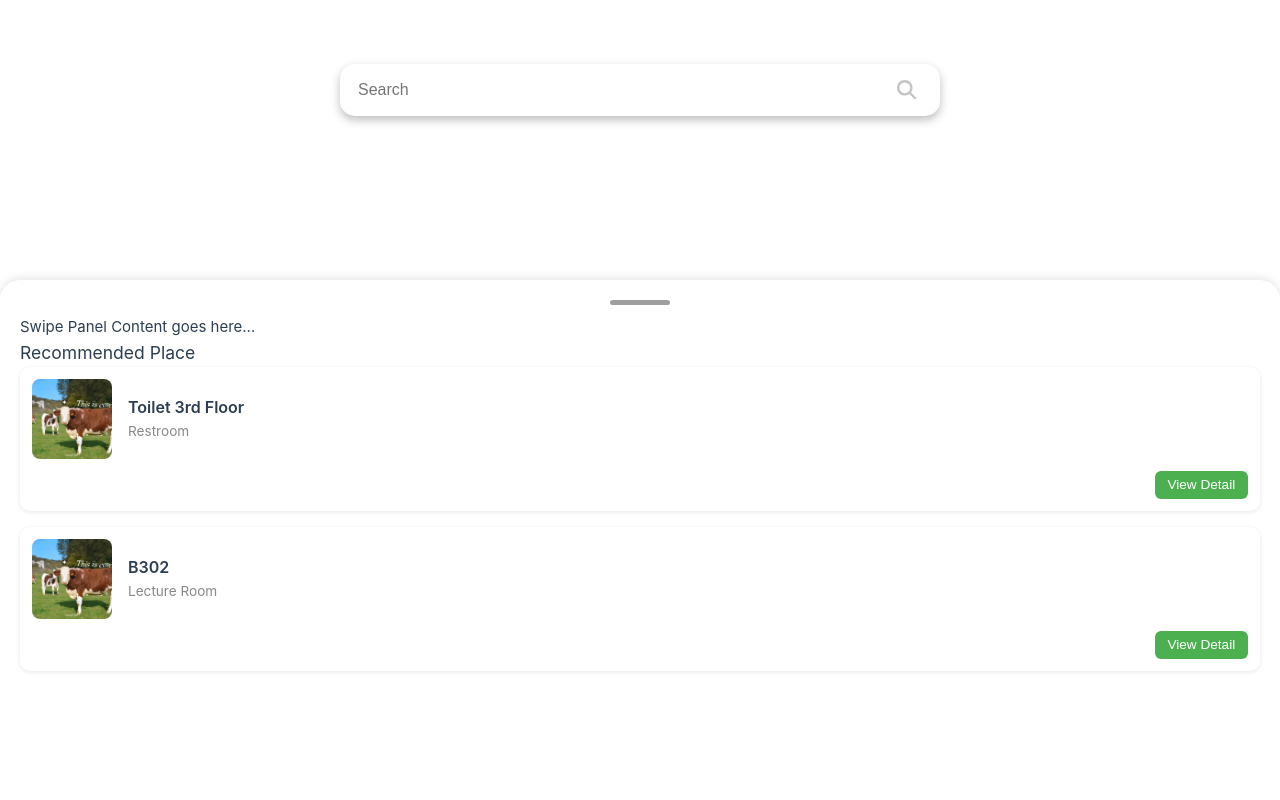
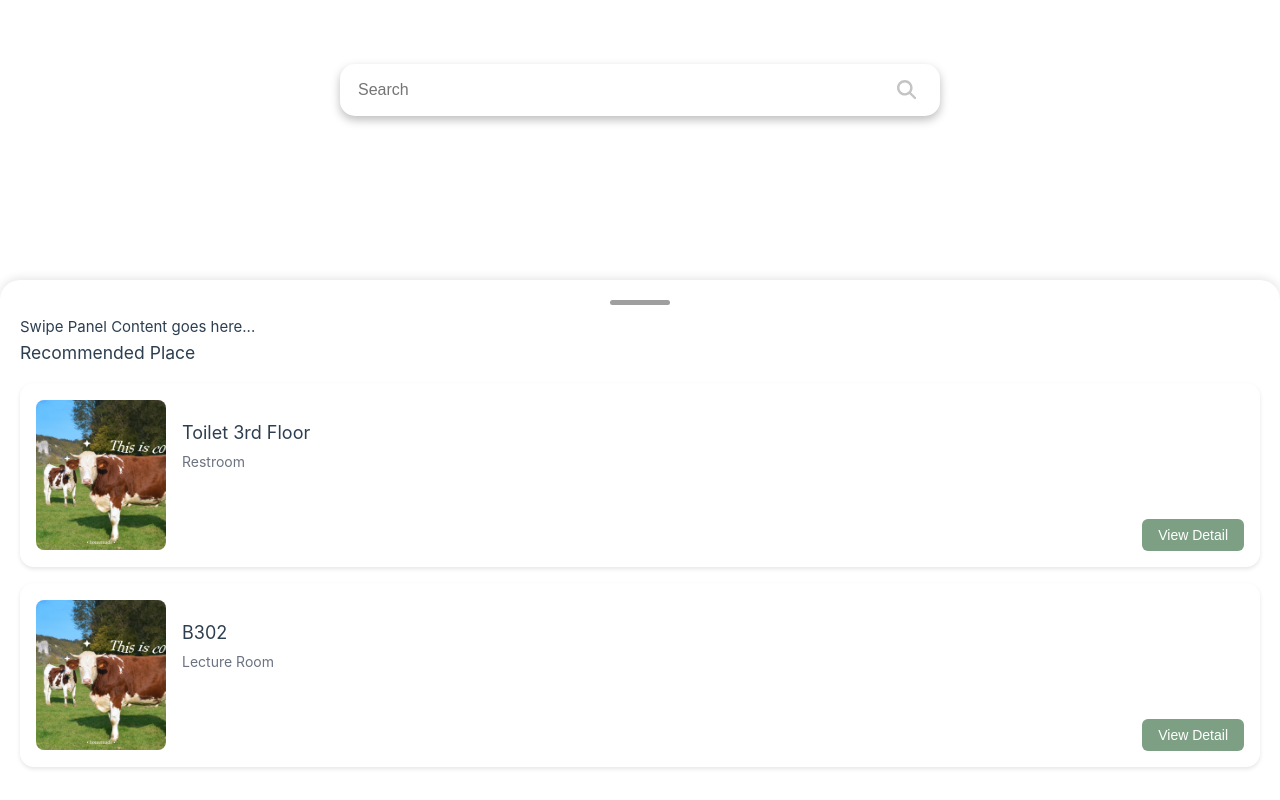
Before and after one commit to techatha/InGuide-Frontend, a Vue app: page / in a window 1280 px wide. Built offline with nearby package versions, Linux system fonts and the light colour scheme; the HTML template or start-up script is replaced by a standard one.

Commit message:
style POI card with mock data

```diff
--- a/src/components/MenuPanel.vue
+++ b/src/components/MenuPanel.vue
@@ -9,14 +9,16 @@
     <div class="drag-bar"></div>
     <div class="expandable-content" v-if="isExpanded">
       <p>Swipe Panel Content goes here...</p>
-      <div class="panel-section">
-        <h3 class="panel-title">Recommended Place</h3>
+      <div class="panel-content">
+        <div class="">
+          <h3 class="panel-title">Recommended Place</h3>
           <PoiCard
           v-for="poi in recommendedPOIs"
           :key="poi.id"
           :poi="poi"
           @view-detail="handleViewDetail"
           />
+        </div>
       </div>
     </div>
   </div>
--- a/src/components/PoiCard.vue
+++ b/src/components/PoiCard.vue
@@ -1,13 +1,15 @@
 <template>
     <div class="poi-card">
-        <div class="poi-content">
-            <img :src="poi.image" class="poi-img" alt="POI" />
-            <div class="poi-details">
+        <img :src="poi.image" class="poi-img" alt="POI" />
+        <div class="poi-info">
+            <div class="poi-text">
                 <div class="poi-name">{{ poi.name }}</div>
                 <div class="poi-type">{{ poi.type }}</div>
             </div>
+            <div class="poi-button">
+                <button class="detail-btn" @click="$emit('view-detail', poi)">View Detail</button>
+            </div>
         </div>
-        <button class="detail-btn">View Detail</button>
     </div>
 </template>
 
--- a/src/style/PoiCard.css
+++ b/src/style/PoiCard.css
@@ -1,53 +1,59 @@
 .poi-card {
   background-color: #fff;
-  border-radius: 10px;
-  box-shadow: 0 1px 4px rgba(0, 0, 0, 0.1);
-  padding: 0.75rem;
+  border-radius: 14px;
+  box-shadow: 0 2px 4px rgba(0, 0, 0, 0.1);
+  padding: 1rem;
+  margin-top: 1rem;
   margin-bottom: 1rem;
+  gap: 1rem;
   display: flex;
-  flex-direction: column;
-  gap: 0.75rem;
-}
-
-.poi-content {
-  display: flex;
-  gap: 1rem;
+  flex-direction: row;
   align-items: center;
 }
 
 .poi-img {
-  width: 80px;
-  height: 80px;
+  width: 130px;
+  height: 150px;
   border-radius: 8px;
   object-fit: cover;
 }
 
-.poi-details {
+.poi-info {
   display: flex;
   flex-direction: column;
+  justify-content: space-between;
+  flex: 1;
+}
+
+.poi-text{
+  display: flex;
+  flex-direction: column;
+  margin-top: 20px;
+  height: 0;
 }
 
 .poi-name {
-  font-size: 1rem;
-  font-weight: 600;
+  font-size: 18px;
+  font-weight: 400;
 }
 
 .poi-type {
-  font-size: 0.85rem;
-  color: #888;
+  font-size: 14px;
+  color: #6B7280;
+  margin-top: 3px;
+}
+
+.poi-button {
+  align-self: flex-end;
+  margin-top: 100px;
 }
 
 .detail-btn {
-  align-self: flex-end;
-  background-color: #4CAF50;
+  background-color: #7DA085;
   color: white;
   border: none;
-  padding: 0.4rem 0.8rem;
+  padding: 0.5rem 1rem;
   border-radius: 6px;
-  cursor: pointer;
-  font-size: 0.85rem;
+  font-size: 14px;
+  font-weight: 500;
 }
-
-.detail-btn:hover {
-  background-color: #388e3c;
-}
```
